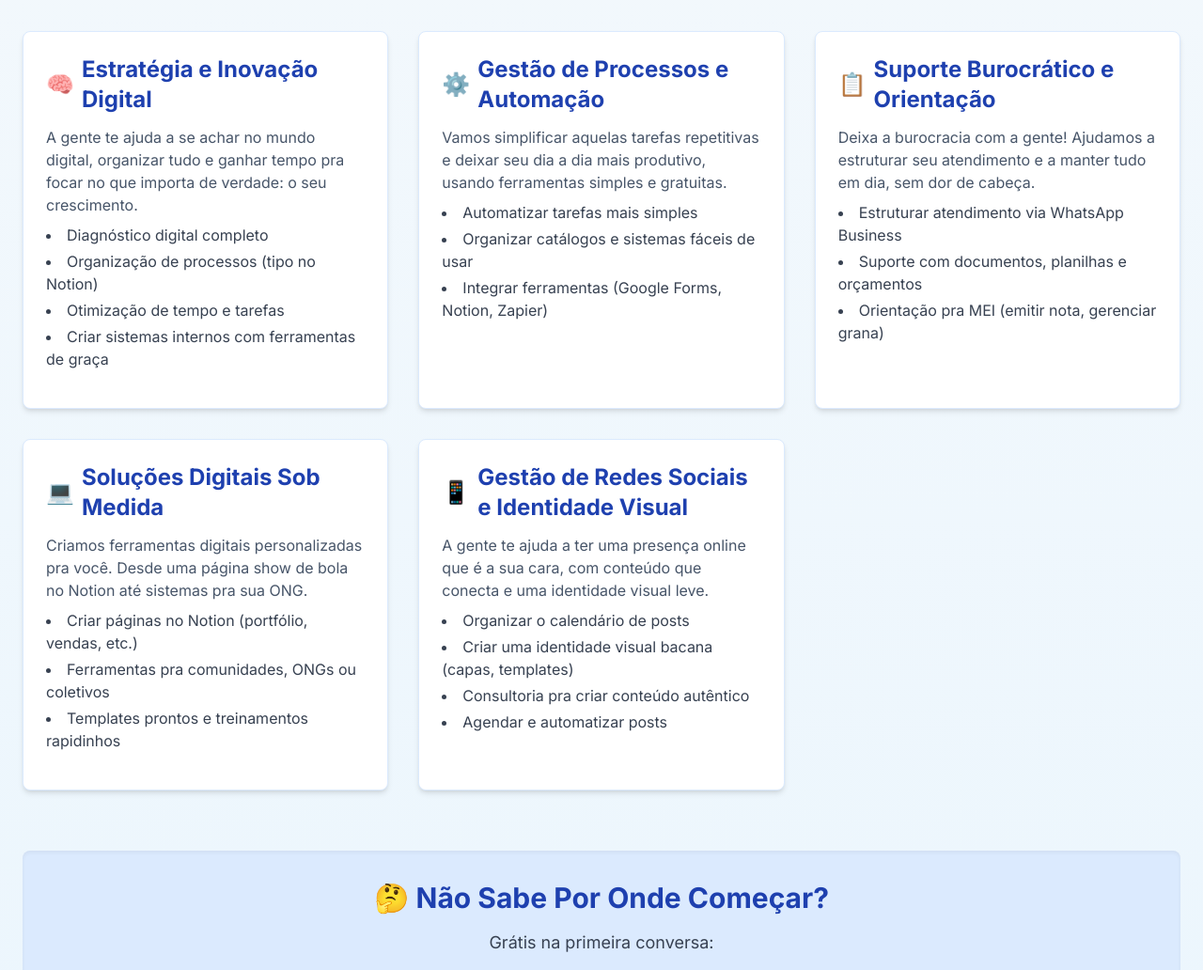
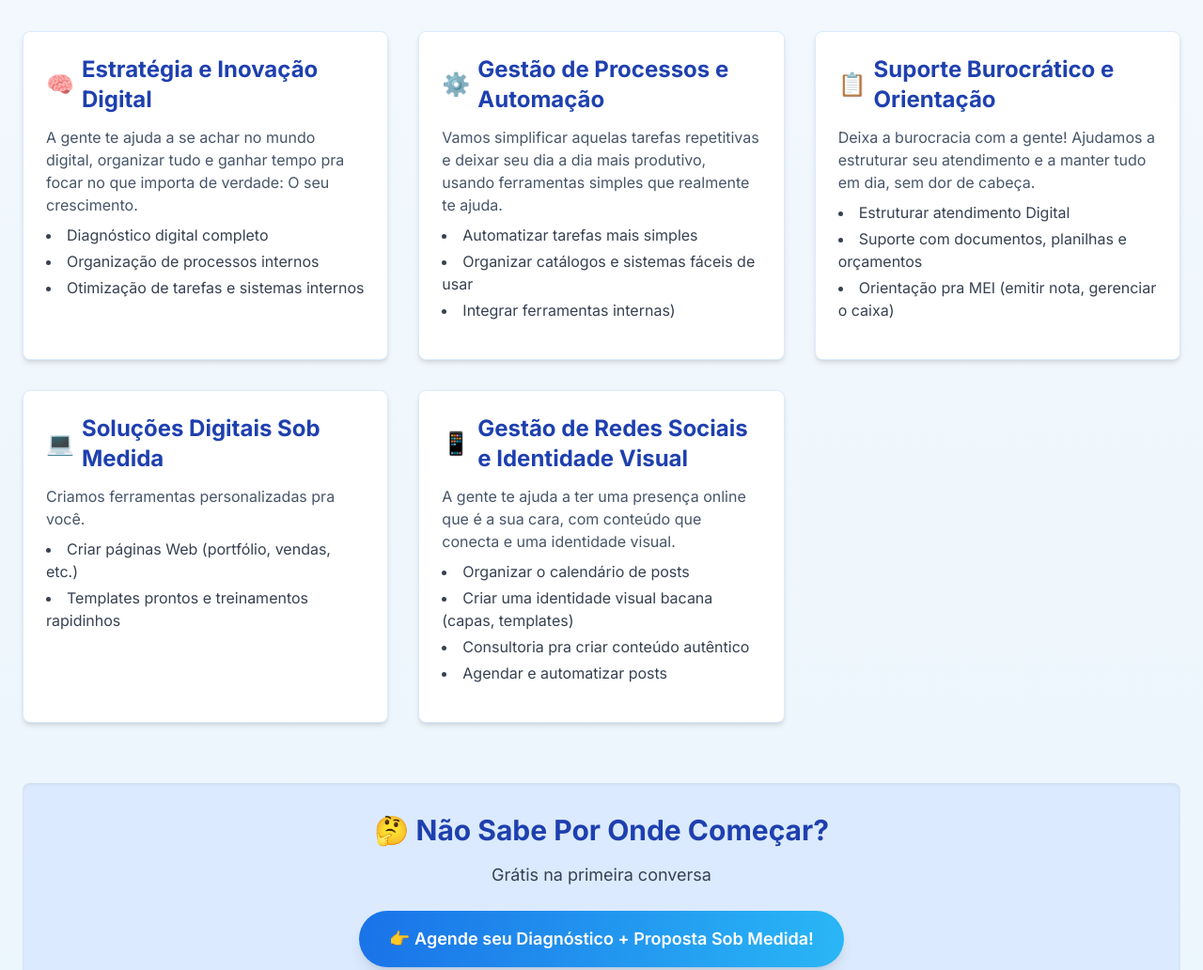
Before and after one commit to AtthosTech/AtthosTech, a plain HTML site: page index.html in a window 1280 px wide. Shown: the part 1100-2132 px from the top of the page at 94% size. Drawn offline with nearby package versions, Linux system fonts and the light colour scheme.

Commit message:
Update index.html

```diff
--- a/index.html
+++ b/index.html
@@ -129,12 +129,11 @@
                         <h3 class="text-2xl font-bold mb-3 text-blue-800 flex items-center">
                             <span class="mr-2">🧠</span> Estratégia e Inovação Digital
                         </h3>
-                        <p class="text-slate-600 mb-2">A gente te ajuda a se achar no mundo digital, organizar tudo e ganhar tempo pra focar no que importa de verdade: o seu crescimento.</p>
+                        <p class="text-slate-600 mb-2">A gente te ajuda a se achar no mundo digital, organizar tudo e ganhar tempo pra focar no que importa de verdade: O seu crescimento.</p>
                         <ul class="list-disc list-inside text-gray-700 space-y-1 mb-4">
                             <li>Diagnóstico digital completo</li>
-                            <li>Organização de processos (tipo no Notion)</li>
-                            <li>Otimização de tempo e tarefas</li>
-                            <li>Criar sistemas internos com ferramentas de graça</li>
+                            <li>Organização de processos internos</li>
+                            <li>Otimização de tarefas e sistemas internos</li>
                         </ul>
                     </div>
                 </div>
@@ -143,11 +142,11 @@
                         <h3 class="text-2xl font-bold mb-3 text-blue-800 flex items-center">
                             <span class="mr-2">⚙️</span> Gestão de Processos e Automação
                         </h3>
-                        <p class="text-slate-600 mb-2">Vamos simplificar aquelas tarefas repetitivas e deixar seu dia a dia mais produtivo, usando ferramentas simples e gratuitas.</p>
+                        <p class="text-slate-600 mb-2">Vamos simplificar aquelas tarefas repetitivas e deixar seu dia a dia mais produtivo, usando ferramentas simples que realmente te ajuda.</p>
                         <ul class="list-disc list-inside text-gray-700 space-y-1 mb-4">
                             <li>Automatizar tarefas mais simples</li>
                             <li>Organizar catálogos e sistemas fáceis de usar</li>
-                            <li>Integrar ferramentas (Google Forms, Notion, Zapier)</li>
+                            <li>Integrar ferramentas internas)</li>
                         </ul>
                     </div>
                 </div>
@@ -158,9 +157,9 @@
                         </h3>
                         <p class="text-slate-600 mb-2">Deixa a burocracia com a gente! Ajudamos a estruturar seu atendimento e a manter tudo em dia, sem dor de cabeça.</p>
                         <ul class="list-disc list-inside text-gray-700 space-y-1 mb-4">
-                            <li>Estruturar atendimento via WhatsApp Business</li>
+                            <li>Estruturar atendimento Digital</li>
                             <li>Suporte com documentos, planilhas e orçamentos</li>
-                            <li>Orientação pra MEI (emitir nota, gerenciar grana)</li>
+                            <li>Orientação pra MEI (emitir nota, gerenciar o caixa)</li>
                         </ul>
                     </div>
                 </div>
@@ -169,10 +168,9 @@
                         <h3 class="text-2xl font-bold mb-3 text-blue-800 flex items-center">
                             <span class="mr-2">💻</span> Soluções Digitais Sob Medida
                         </h3>
-                        <p class="text-slate-600 mb-2">Criamos ferramentas digitais personalizadas pra você. Desde uma página show de bola no Notion até sistemas pra sua ONG.</p>
+                        <p class="text-slate-600 mb-2">Criamos ferramentas personalizadas pra você.</p>
                         <ul class="list-disc list-inside text-gray-700 space-y-1 mb-4">
-                            <li>Criar páginas no Notion (portfólio, vendas, etc.)</li>
-                            <li>Ferramentas pra comunidades, ONGs ou coletivos</li>
+                            <li>Criar páginas Web (portfólio, vendas, etc.)</li>
                             <li>Templates prontos e treinamentos rapidinhos</li>
                         </ul>
                     </div>
@@ -182,7 +180,7 @@
                         <h3 class="text-2xl font-bold mb-3 text-blue-800 flex items-center">
                             <span class="mr-2">📱</span> Gestão de Redes Sociais e Identidade Visual
                         </h3>
-                        <p class="text-slate-600 mb-2">A gente te ajuda a ter uma presença online que é a sua cara, com conteúdo que conecta e uma identidade visual leve.</p>
+                        <p class="text-slate-600 mb-2">A gente te ajuda a ter uma presença online que é a sua cara, com conteúdo que conecta e uma identidade visual.</p>
                         <ul class="list-disc list-inside text-gray-700 space-y-1 mb-4">
                             <li>Organizar o calendário de posts</li>
                             <li>Criar uma identidade visual bacana (capas, templates)</li>
@@ -194,7 +192,7 @@
             </div>
             <div class="text-center mt-16 p-8 bg-blue-100 rounded-lg shadow-inner">
                 <h3 class="text-2xl md:text-3xl font-bold mb-4 text-blue-800">🤔 Não Sabe Por Onde Começar?</h3>
-                <p class="text-lg text-gray-700 mb-6">Grátis na primeira conversa:</p>
+                <p class="text-lg text-gray-700 mb-6">Grátis na primeira conversa</p>
                 <a href="https://keepo.io/atthostech" class="btn-gradient inline-block text-white px-8 py-4 rounded-full text-lg font-semibold shadow-lg hover:shadow-xl">
                     👉 Agende seu Diagnóstico + Proposta Sob Medida!
                 </a>
@@ -203,8 +201,8 @@
 
         <section id="diferencial" class="bg-white rounded-lg p-12 mb-20 md:mb-32 shadow-md">
             <div class="text-center mb-12">
-                <h2 class="text-3xl md:text-4xl font-bold text-slate-900">Nosso Jeito de Trabalhar (Nossos Diferenciais)</h2>
-                <p class="text-slate-600 mt-2">A gente tem um jeito todo especial de te ajudar:</p>
+                <h2 class="text-3xl md:text-4xl font-bold text-slate-900">Nosso Jeito de Trabalhar</h2>
+                <p class="text-slate-600 mt-2">A gente tem um jeito todo especial de te ajudar</p>
             </div>
              <div class="grid md:grid-cols-2 lg:grid-cols-4 gap-8 text-center">
                 <div class="bg-blue-50 p-6 rounded-lg shadow-sm text-center">
```
